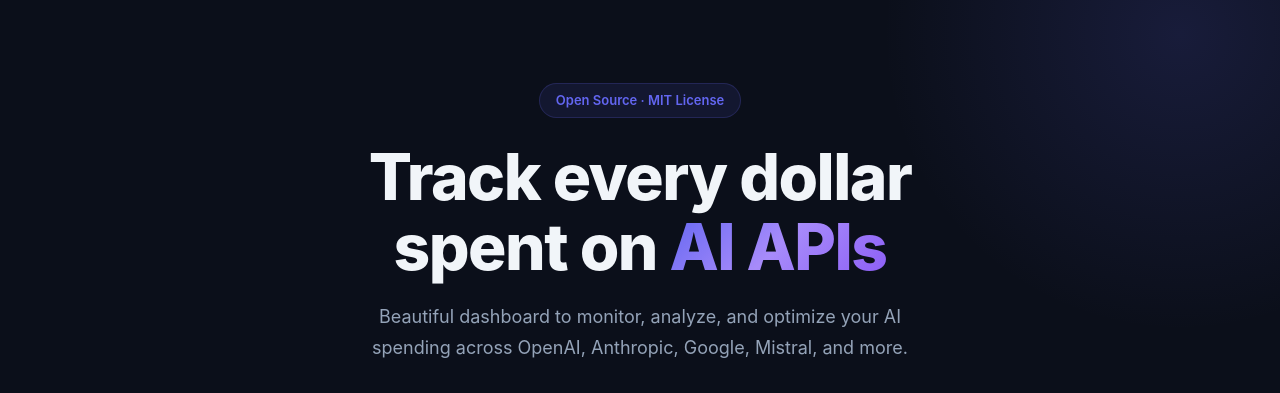
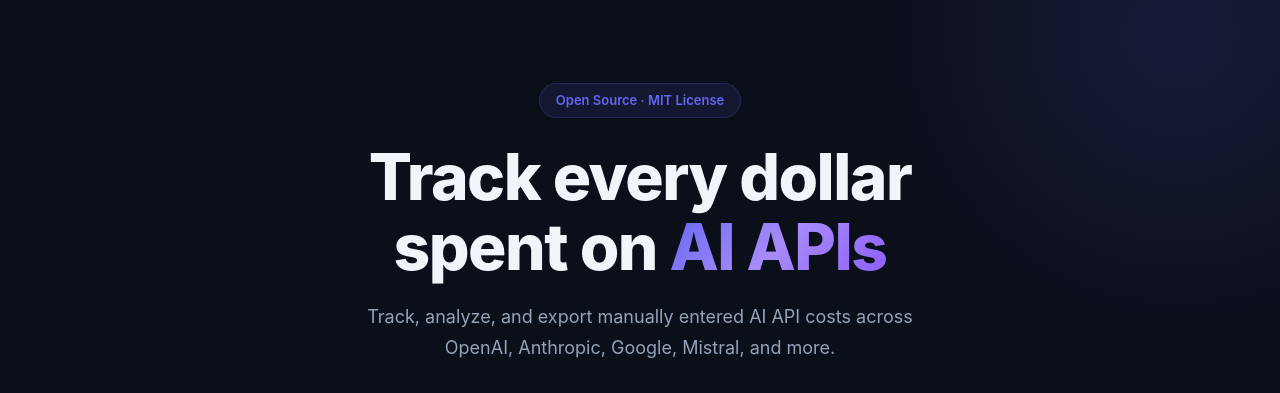
Before and after one commit to krishnashahane/CostTracker-AI, a plain HTML site: page index.html in a window 1280 px wide. Shown: the part 66-459 px from the top of the page. Drawn offline with nearby package versions, Linux system fonts and the light colour scheme.

Commit message:
docs: align landing-page claims with the local-only tracker

```diff
--- a/index.html
+++ b/index.html
@@ -38,7 +38,7 @@
     <div class="hero-content">
       <div class="hero-badge">Open Source &middot; MIT License</div>
       <h1>Track every dollar<br>spent on <span class="gradient-text">AI APIs</span></h1>
-      <p class="hero-subtitle">Beautiful dashboard to monitor, analyze, and optimize your AI spending across OpenAI, Anthropic, Google, Mistral, and more.</p>
+      <p class="hero-subtitle">Track, analyze, and export manually entered AI API costs across OpenAI, Anthropic, Google, Mistral, and more.</p>
       <div class="hero-actions">
         <button class="btn btn-primary btn-lg" onclick="showApp()">Launch Dashboard</button>
         <a href="https://github.com/krishnashahane/CostTracker-AI" target="_blank" rel="noopener noreferrer" class="btn btn-outline btn-lg">
```
